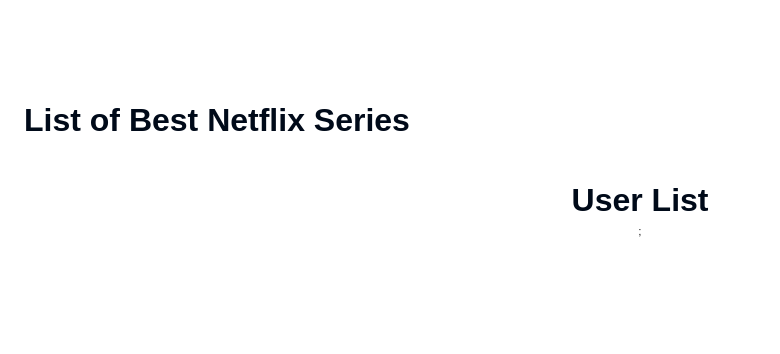
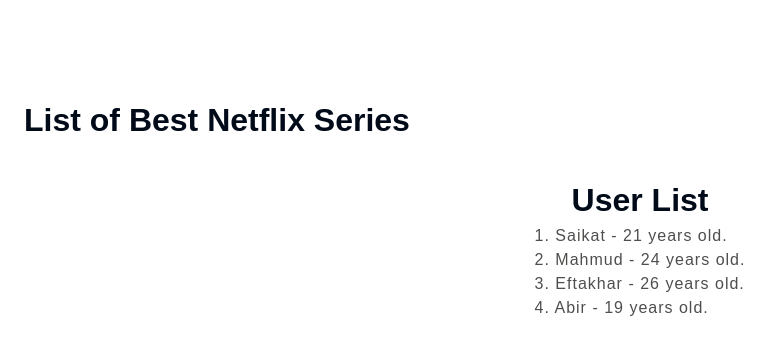
Before and after one commit to Shikat-Mahmud/first-react-project, a React (Vite) app: page / in a window 1280 px wide. Shown: the top 354 px of the page, without its empty margins (0-780 px from the left). Built offline with nearby package versions, Linux system fonts and the light colour scheme.

Commit message:
useState Hook in the array data

```diff
--- a/src/components/DerivedState.jsx
+++ b/src/components/DerivedState.jsx
@@ -1,19 +1,33 @@
-const users = [
-    {name: "Saikat", age: 21},
-    {name: "Mahmud", age: 24},
-    {name: "Eftakhar", age: 26},
-    {name: "Abir", age: 19},
-];
+import { useState } from "react";
+
+// const users = [
+//     { name: "Saikat", age: 21 },
+//     { name: "Mahmud", age: 24 },
+//     { name: "Eftakhar", age: 26 },
+//     { name: "Abir", age: 19 }
+// ];
 
 export const DerivedState = () => {
+
+    const [users, setUsers] = useState([
+        { name: "Saikat", age: 21 },
+        { name: "Mahmud", age: 24 },
+        { name: "Eftakhar", age: 26 },
+        { name: "Abir", age: 19 }
+    ]);
+
     return (
         <>
             <div className="main-div">
                 <h1>User List</h1>
                 <ul>
-                    {users.map((currElem) => {
-                        <p><span>{currElem.name}</span> - <span>{currElem.age}</span> years old.</p>
-                    })};
+                    {users.map((currElem, index) => {
+                        return (
+                            <li key={index}>
+                                <p>{index + 1}. {currElem.name} - {currElem.age} years old.</p>
+                            </li>
+                        );
+                    })}
                 </ul>
             </div>
         </>
```
